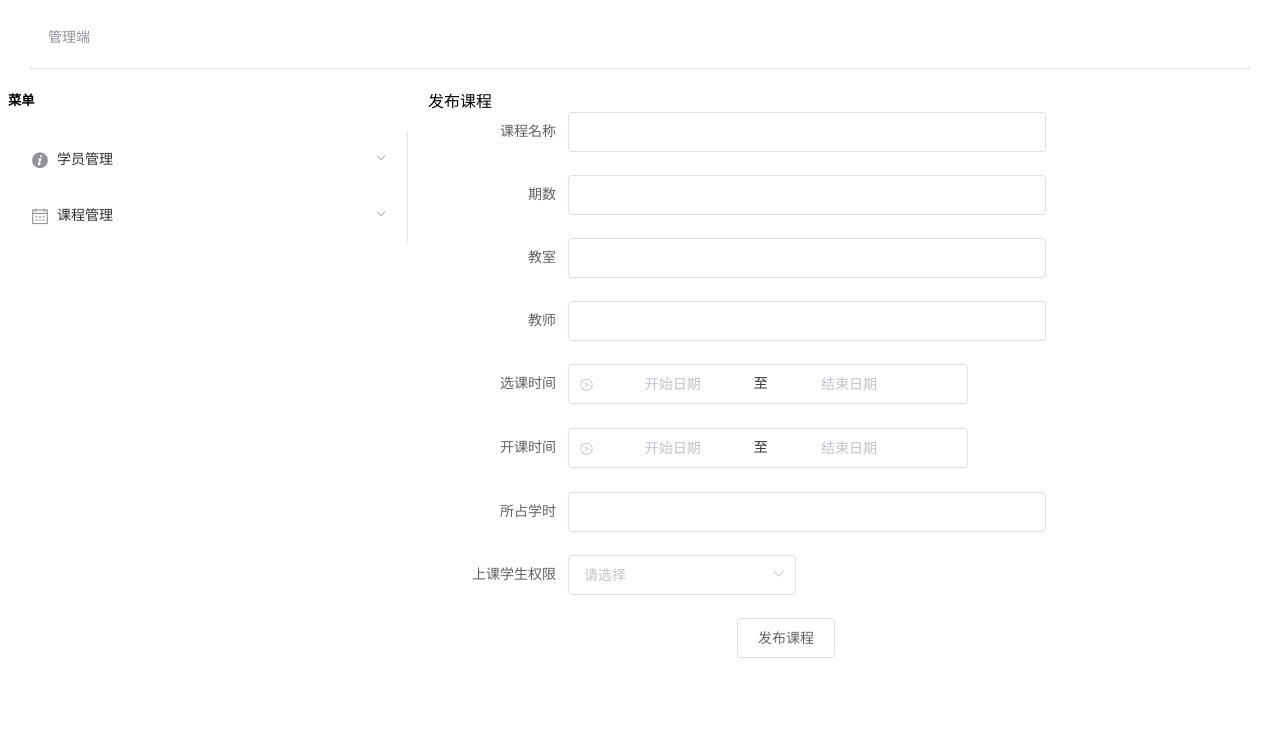
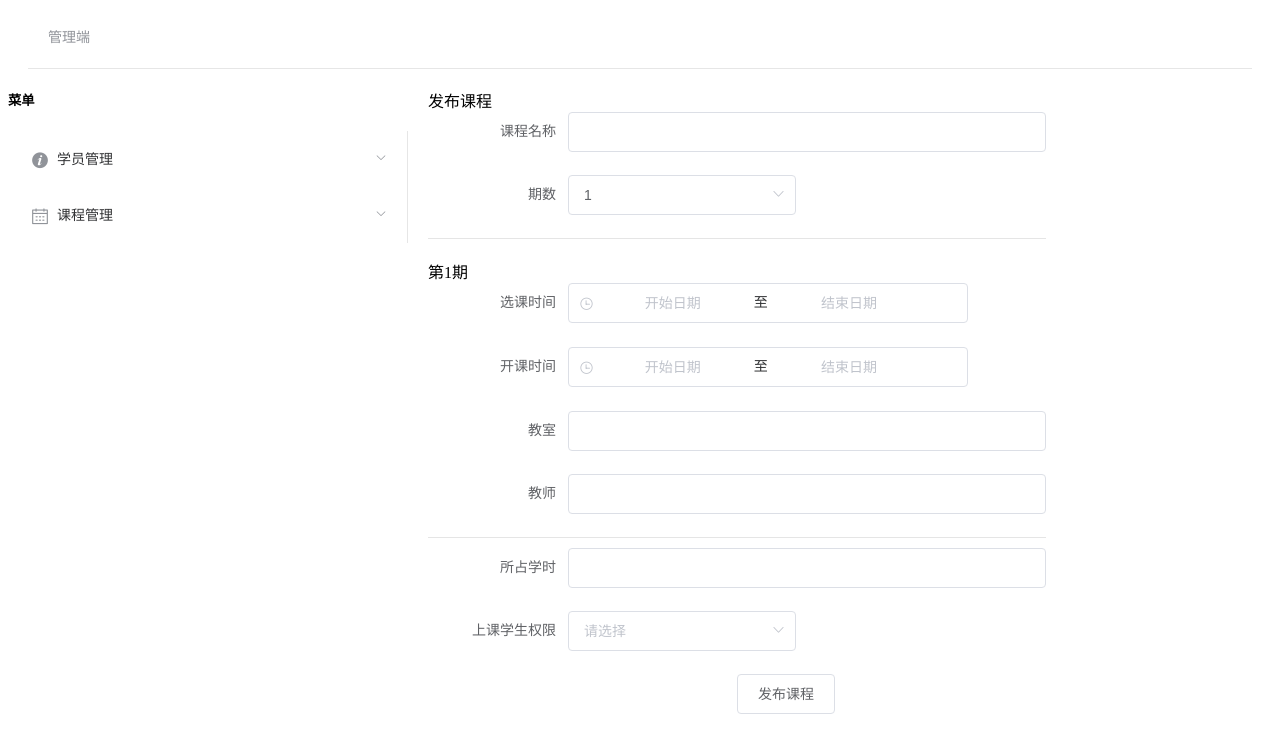
Before and after one commit to cuijinyu/selectCourseTeacher, a Vue app: page /#/releaseClass in a window 1280 px wide. Shown: the top 752 px of the page. Built offline with nearby package versions, Linux system fonts and the light colour scheme.

Commit message:
发布课程除了http请求外基本完成

```diff
--- a/src/components/releaseClass/releaseClass.vue
+++ b/src/components/releaseClass/releaseClass.vue
@@ -8,17 +8,18 @@
             <el-input v-model="tempClass.name"></el-input>
           </el-form-item>
           <el-form-item label="期数">
-            <el-input v-model="tempClass.stage"></el-input>
+            <el-select v-model="stageLength">
+              <el-option v-for="item in stageOption" :key="item.value" :label="item.label" :value="item.value">
+
+              </el-option>
+            </el-select>
           </el-form-item>
-          <el-form-item label="教室">
-            <el-input v-model="tempClass.classroom"></el-input>
-          </el-form-item>
-          <el-form-item label="教师">
-            <el-input v-model="tempClass.teacher"></el-input>
-          </el-form-item>
+          <div class="time">
+            <div v-for="item in stages" class="chooseTime">
+              <span>{{item.name}} </span>
               <el-form-item label="选课时间">
                 <el-date-picker
-              v-model="tempClass.selectClassTime"
+                  v-model="item.selectClassTime"
                   type="datetimerange"
                   range-separator="至"
                   start-placeholder="开始日期"
@@ -27,24 +28,33 @@
               </el-form-item>
               <el-form-item label="开课时间">
                 <el-date-picker
-              v-model="tempClass.classTime"
+                  v-model="item.classTime"
                   type="datetimerange"
                   range-separator="至"
                   start-placeholder="开始日期"
                   end-placeholder="结束日期">
                 </el-date-picker>
               </el-form-item>
+              <el-form-item label="教室">
+                <el-input v-model="item.classroom"></el-input>
+              </el-form-item>
+              <el-form-item label="教师">
+                <el-input v-model="item.teacher"></el-input>
+              </el-form-item>
+            </div>
+          </div>
           <el-form-item label="所占学时">
             <el-input v-model="tempClass.time"></el-input>
           </el-form-item>
           <el-form-item label="上课学生权限">
-            <el-select v-model="tempClass.power">
+            <el-select v-model="tempClass.power" multiple>
               <el-option v-for="item in powerOption" :key="item.value" :label="item.label" :value="item.value">
 
               </el-option>
             </el-select>
           </el-form-item>
         </el-form>
+
         <el-row>
           <el-col :offset="12" :span="12">
             <el-button @click="releaseNewClass()">发布课程</el-button>
@@ -55,6 +65,10 @@
   </div>
 </template>
 <script>
+  let config = require("../../config/config");
+  const ip = config.ip;
+  let $ = require("jquery");
+  let moment = require("moment");
   /**
    * 课程名
    * 期数（数字）
@@ -69,7 +83,19 @@
         name: "release-class",
         data(){
           return {
-            tempClass:{},//用来存储新建的课程信息,
+            stages:[{
+              name:`第1期`,
+              value:1,
+              selectClassTime:[],
+              classTime:[],
+              teacher:"",
+              classroom:""
+            }],
+            tempClass:{
+              power:[]
+            },//用来存储新建的课程信息,
+            stageOption:[],
+            stageLength:1,
             powerOption:[
               {
                 value:2,
@@ -90,14 +116,56 @@
             ]
           }
         },
+        beforeUpdate:function () {
+
+        },
         methods:{
           releaseNewClass(){
-              console.log(this.tempClass)
+              // console.log(this.stages)
+            let self = this;
+            $.post(`http://${ip}/`)
+          }
+        },
+        watch:{
+            stageLength:function () {
+                this.stages = [];
+                for(let i = 0;i < this.stageLength;i ++){
+                  this.stages.push({
+                    name:`第${i+1}期`,
+                    value:i+1,
+                    selectClassTime:[],
+                    classTime:[],
+                    teacher:"",
+                    classroom:""
+                  })
+                }
+            console.log(this.stages)
+          }
+        },
+       beforeMount:function () {
+         for(let i = 0;i<9;i++){
+           this.stageOption.push({
+             value:i+1,
+             label:i+1
+           })
          }
        }
     }
 </script>
 
 <style scoped>
-
+  .chooseTime:nth-child(n){
+    padding-top:15px;
+    margin-top:10px;
+    margin-bottom:10px;
+    /*border-top:1px rgba(0,0,0,0.1) solid;*/
+    border-bottom: 1px rgba(0,0,0,0.1) solid;
+  }
+  .chooseTime:first-child{
+    padding-top:20px;
+    margin-top:10px;
+    margin-bottom:10px;
+    border-top:1px rgba(0,0,0,0.1) solid;
+    border-bottom: 1px rgba(0,0,0,0.1) solid;
+  }
 </style>
```
Lines whose indentation alone changed are shown as unchanged.
